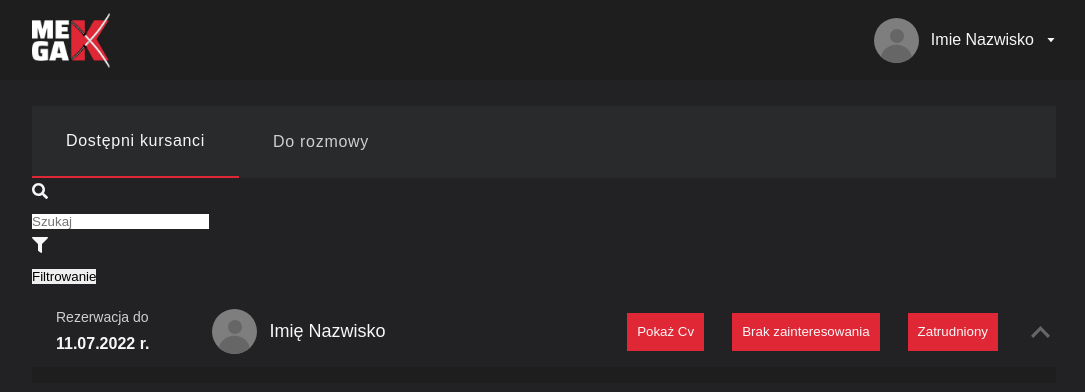
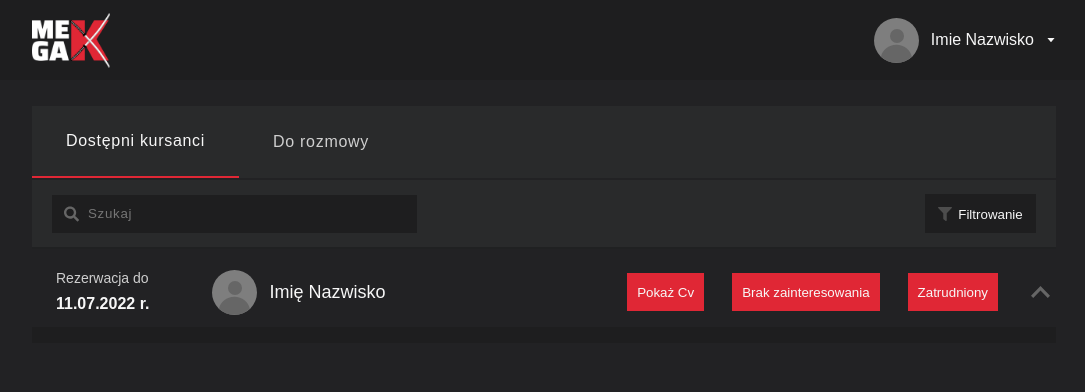
Before and after one commit to Jutrzenka/HeadHunterG11-FR, a React (Create React App) app: page /interview in a window 1280 px wide. Shown: the top 392 px of the page, without its empty margins (96-1181 px from the left). Built offline with nearby package versions, Linux system fonts and the light colour scheme; no server answers.

Commit message:
fix problem with displaying filtr-component

```diff
--- a/src/components/common/filtr/Filtr.tsx
+++ b/src/components/common/Filtr/Filtr.tsx
@@ -10,11 +10,13 @@ import { Button } from '../Button/Button';
 import { Insert } from '../Insert/Insert';
 import { Input } from '../Input/Input';
 
+import './_Filtr.scss';
+
 export const Filtr = () => {
   const [value, toggle] = useToggle();
 
   return (
-    <section className="students-filter container">
+    <section className="students-filter-component container">
       <div className="input-icons">
         <FaSearch />
         <Input nameValue={'Szukaj'} type={'text'} value={''} />
--- /dev/null
+++ b/src/components/common/Filtr/_Filtr.scss
@@ -0,0 +1,82 @@
+@import '../../../styles/mixins';
+
+section.students-filter-component {
+  background-color: var(--form-background-color);
+  @include flex(row, center, space-between);
+  padding: 14px 20px;
+  border-bottom: 2px solid var(--underline-color);
+
+  .input-icons {
+    svg {
+      position: absolute;
+      top: 50%;
+      transform: translateY(-50%);
+      margin-left: 12.4px;
+      width: 15px;
+      color: var(--input-raiting-text-color);
+    }
+
+    input {
+      background-color: var(--section-background-color);
+      height: 38px;
+      width: 365px;
+      color: var(--main-color);
+      padding: 0 12px 0 36px;
+      letter-spacing: 0.7px;
+
+      &:focus {
+        outline: none;
+      }
+    }
+  }
+
+  .filtr-wrap {
+    @include flex(row, center, center);
+    width: 111px;
+    height: 39px;
+    background-color: var(--section-background-color);
+
+    svg {
+      width: 14px;
+      color: var(--icon-raiting-color);
+    }
+
+    button {
+      background-color: transparent;
+      color: var(--main-color);
+      margin-left: 6px;
+      height: 100%;
+    }
+  }
+
+  .headline-wrap {
+    @include flex(row, center, space-between);
+
+    h3 {
+      font-size: var(--l-font-size);
+    }
+    button {
+      background-color: var(--clear-btn-color);
+      padding: 10px;
+      color: var(--main-color);
+    }
+  }
+
+  .btn-modal-wrap {
+    @include flex(row, center, flex-end);
+    margin-top: 22px;
+    button {
+      // width: 84px;
+      // height: 24px;
+      background-color: var(--first-color);
+      color: var(--main-color);
+      padding: 6px 10px;
+
+      &:first-child {
+        background-color: transparent;
+        color: var(--main-color);
+        margin-right: 10px;
+      }
+    }
+  }
+}
--- a/src/views/App/AllStudentsView/AllStudentsView.tsx
+++ b/src/views/App/AllStudentsView/AllStudentsView.tsx
@@ -2,7 +2,8 @@ import React from 'react';
 
 import { Header } from '../../../components/common/Header/Header';
 import { Navigation } from '../../../components/common/Navigation/Navigation';
-import { Filtr } from '../../../components/common/filtr/Filtr';
+import { Filtr } from '../../../components/common/Filtr/Filtr';
+
 import { StudentRecord } from '../../../components/common/StudentRecord/StudentRecord';
 import { BottomNavigation } from '../../../components/common/BottomNavigation/BottomNavigation';
 
--- a/src/views/App/AllStudentsView/_AllStudentsView.scss
+++ b/src/views/App/AllStudentsView/_AllStudentsView.scss
@@ -1,86 +1,6 @@
 @import '../../../styles/mixins';
+
 main.view-AllStudentsView {
-  .students-filter {
-    background-color: var(--form-background-color);
-    @include flex(row, center, space-between);
-    padding: 14px 20px;
-    border-bottom: 2px solid var(--underline-color);
-
-    .input-icons {
-      svg {
-        position: absolute;
-        top: 50%;
-        transform: translateY(-50%);
-        margin-left: 12.4px;
-        width: 15px;
-        color: var(--input-raiting-text-color);
-      }
-
-      input {
-        background-color: var(--section-background-color);
-        height: 38px;
-        width: 365px;
-        color: var(--main-color);
-        padding: 0 12px 0 36px;
-        letter-spacing: 0.7px;
-
-        &:focus {
-          outline: none;
-        }
-      }
-    }
-
-    .filtr-wrap {
-      @include flex(row, center, center);
-      width: 111px;
-      height: 39px;
-      background-color: var(--section-background-color);
-
-      svg {
-        width: 14px;
-        color: var(--icon-raiting-color);
-      }
-
-      button {
-        background-color: transparent;
-        color: var(--main-color);
-        margin-left: 6px;
-        height: 100%;
-      }
-    }
-
-    .headline-wrap {
-      @include flex(row, center, space-between);
-
-      h3 {
-        font-size: var(--l-font-size);
-      }
-      button {
-        background-color: var(--clear-btn-color);
-        padding: 10px;
-        color: var(--main-color);
-      }
-    }
-
-    .btn-modal-wrap {
-      @include flex(row, center, flex-end);
-      margin-top: 22px;
-      button {
-        // width: 84px;
-        // height: 24px;
-        background-color: var(--first-color);
-        color: var(--main-color);
-        padding: 6px 10px;
-
-        &:first-child {
-          background-color: transparent;
-          color: var(--main-color);
-          margin-right: 10px;
-        }
-      }
-    }
-  }
-
   .students-list {
     background-color: var(--form-background-color);
     padding: 26px 20px;
--- a/src/views/App/InterviewView/InterviewView.tsx
+++ b/src/views/App/InterviewView/InterviewView.tsx
@@ -1,82 +1,17 @@
-import React, { useState } from 'react';
-import { FaSearch, FaFilter } from 'react-icons/fa';
+import React from 'react';
 import { Header } from '../../../components/common/Header/Header';
 import { Navigation } from '../../../components/common/Navigation/Navigation';
-import { Input } from '../../../components/common/Input/Input';
-import { Modal } from '../../../components/common/Modal/Modal';
-import { Rating } from '../../../components/common/Rating/Rating';
-import { Select } from '../../../components/common/Select/Select';
-import { Scale } from '../../../components/common/Scale/Scale';
-import { Radio } from '../../../components/common/Radio/Radio';
-import './_InterviewView.scss';
-import { Button } from '../../../components/common/Button/Button';
-import { Insert } from '../../../components/common/Insert/Insert';
+
 import { StudentRecord } from '../../../components/common/StudentRecord/StudentRecord';
+import { Filtr } from '../../../components/common/Filtr/Filtr';
 
 export const InterviewView = () => {
-  {
-    /* UWAGA ! Po zmergowaniu do developa brancha 0005-0, można wywalić ten kod useState i toogle() */
-  }
-  const [modal, setModal] = useState(false);
-
-  const toggle = () => {
-    setModal(!modal);
-  };
-
   return (
     <main className={'view-InterviewView'}>
       <Header />
       <Navigation />
       {/* UWAGA ! Po zmergowaniu do developa brancha 0005-0, można wywalić ten kod i wstawić component Filtr */}
-      <section className="students-filter container">
-        <div className="input-icons">
-          <FaSearch />
-          <Input nameValue={'Szukaj'} type={'text'} value={''} />
-        </div>
-        <div className="filtr-wrap">
-          <FaFilter />
-          <Button title={'Filtrowanie'} toggle={toggle} />
-        </div>
-        {modal && (
-          <Modal toggle={toggle}>
-            <div className="headline-wrap">
-              <h3>Filtrowanie</h3>
-              <Button title={'Wyczyść wszystkie'} />
-            </div>
-            <Rating title={'Ocena przejścia kursu'} />
-            <Rating title={'Ocena aktywności i zaangażowanie na kursie'} />
-            <Rating title={'Ocena kodu w projekcie własnym'} />
-            <Rating title={'Ocena pracy w zespole w Scrum'} />
-            <Select
-              title={'Preferowane miejsce pracy'}
-              selects={['Praca zdalna', 'Praca w biurze']}
-            />
-            <Select
-              title={'Oczekiwany typ kontaktu'}
-              selects={[
-                'Umowa o pracę',
-                'B2B',
-                'Umowa zlecenie',
-                'Umowa o dzieło',
-              ]}
-            />
-            <Scale title={'Oczekiwane wynagrodzenie miesięczne netto'} />
-            <Radio
-              title={'Zgoda na odbycie bezpłatnych praktyk/stażu na początek'}
-              selects={['Tak', 'Nie']}
-            />
-            <Insert
-              title={
-                'Ilość miesięcy doświadczenia komercyjnego kandydata w programowaniu'
-              }
-            />
-            <div className="btn-modal-wrap">
-              <Button title={'Anuluj'} toggle={toggle} />
-              <Button title={'Pokaż wyniki'} />
-            </div>
-          </Modal>
-        )}
-      </section>
+      <Filtr />
       <section className="students-list container">
         {/* Download list of students and map this component. Then provide data to StudentRecord */}
         <StudentRecord />
```
Also changed, not shown: src/components/common/filtr/Filtr.scss (deleted).
